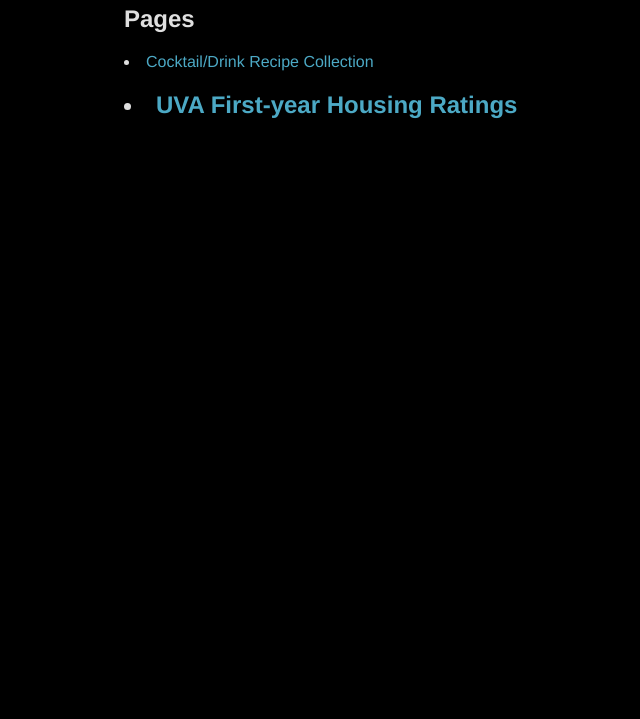
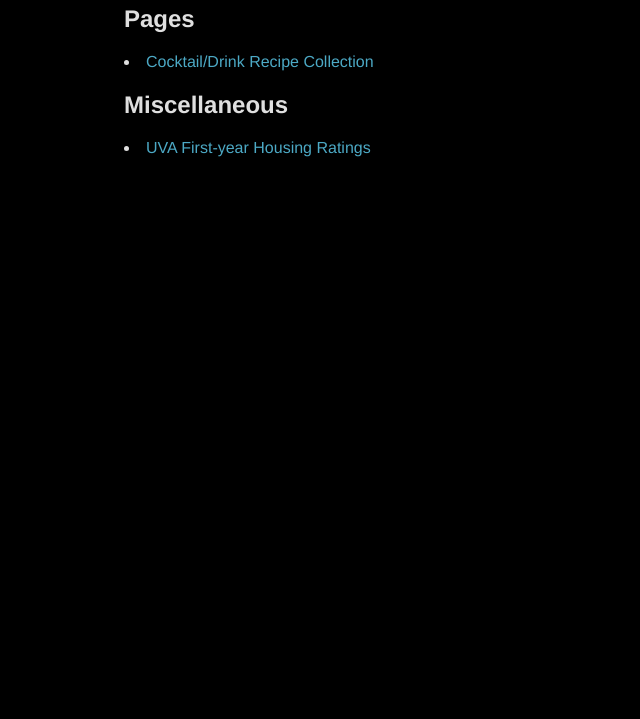
Before and after one commit to zxnnia/tsubasa, a plain HTML site: page index.html in a window 1280 px wide. Shown: the part 81-800 px from the top of the page, without its empty margins (76-716 px from the left). Drawn offline with Linux system fonts and the light colour scheme.

Commit message:
Update index.html

```diff
--- a/index.html
+++ b/index.html
@@ -15,7 +15,7 @@
       <li><a href="drinks.html">Cocktail/Drink Recipe Collection</a></li>
     </u1>
 
-  <h2 id=misc><Miscellaneous</h2>
+  <h2 id=misc>Miscellaneous</h2>
     <u1>
       <li><a href="housing.html">UVA First-year Housing Ratings</a></li>
     </u1>
```
